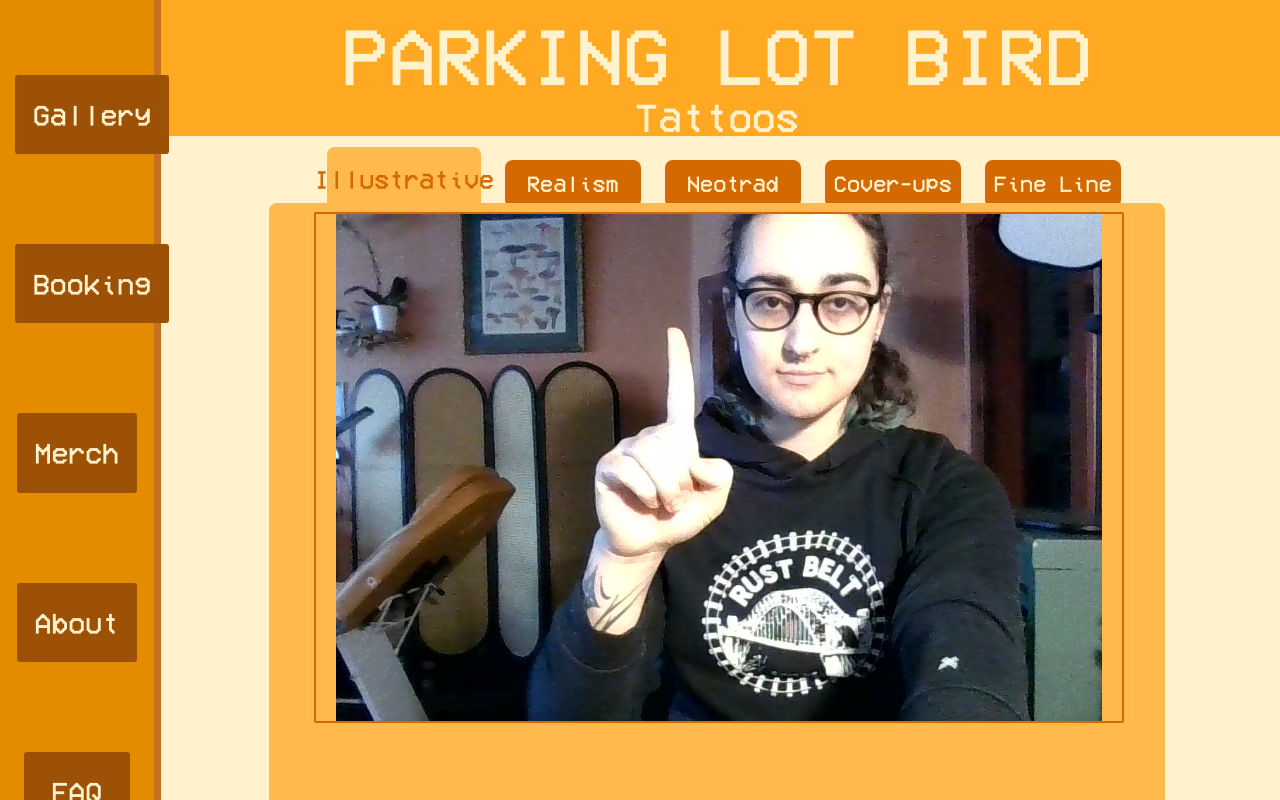
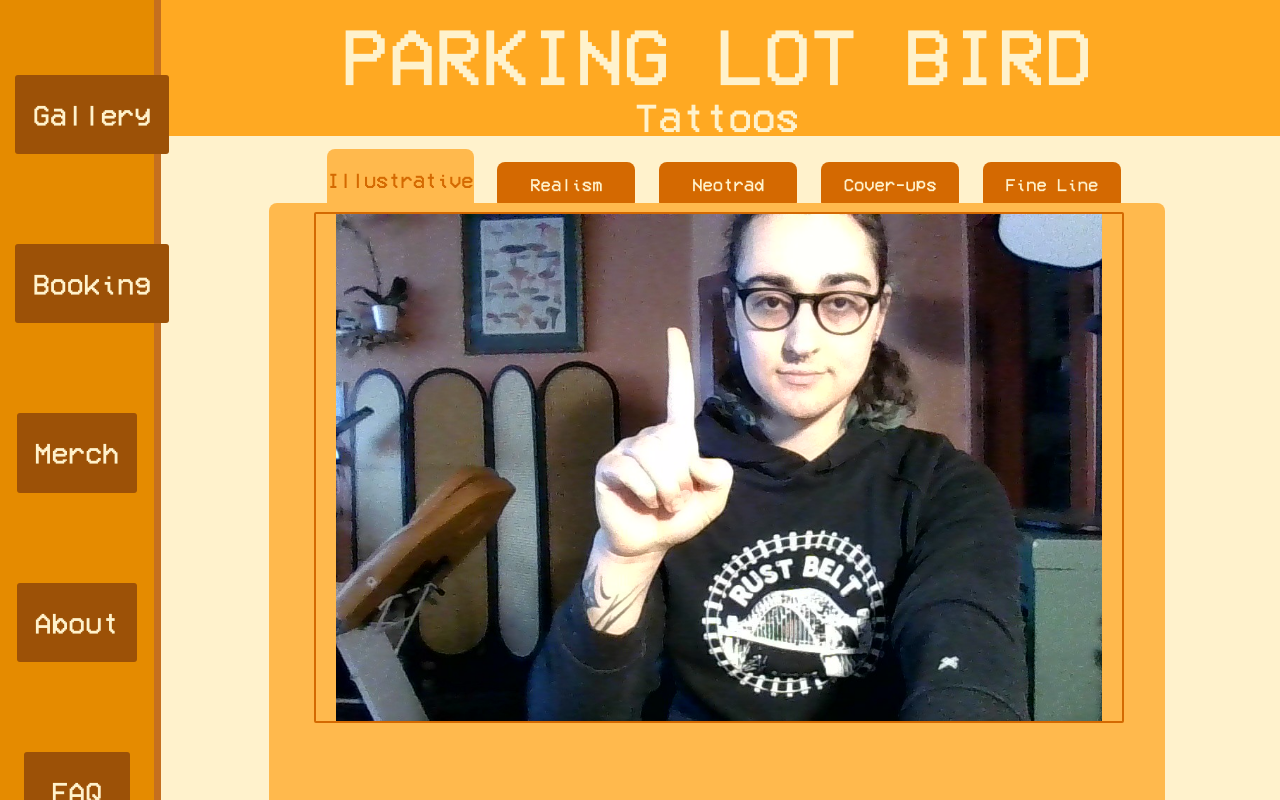
Before and after one commit to crowliflower/parking-lot-bird-website, a React (Vite) app: page / in a window 1280 px wide. Built offline with nearby package versions, Linux system fonts and the light colour scheme.

Commit message:
Daily work and bug fixes. Fixed some weird styling choices, starting work on building content for the other pages.

```diff
--- a/src/components/PhotoDisplay.module.css
+++ b/src/components/PhotoDisplay.module.css
@@ -7,7 +7,7 @@
   justify-content: space-evenly;
 
   position: relative;
-  top: -27vh;
+  top: 18.2vh;
   left: 33.35%;
 
 
@@ -24,7 +24,7 @@
   justify-content: center;
   align-items: center;
 
-  font-size: 1.4rem;
+  font-size: 1.1rem;
   width: 12.5vw;
 
   color: rgb(255, 242, 204);
@@ -41,7 +41,7 @@
   position: relative;
   top: -1.6vh;
 
-  font-size: 1.6rem;
+  font-size: 1.3rem;
   width: 12vw;
   height: 8vh;
 
--- a/src/index.css
+++ b/src/index.css
@@ -21,7 +21,4 @@
 body {
   margin: 0;
   display: flex;
-  place-items: center;
-  min-width: 320px;
-  min-height: 100vh;
 }
```
Also changed, not shown: src/components/BookingForm.jsx (added, +9 -0 lines), src/components/BookingForm.module.css (added).
